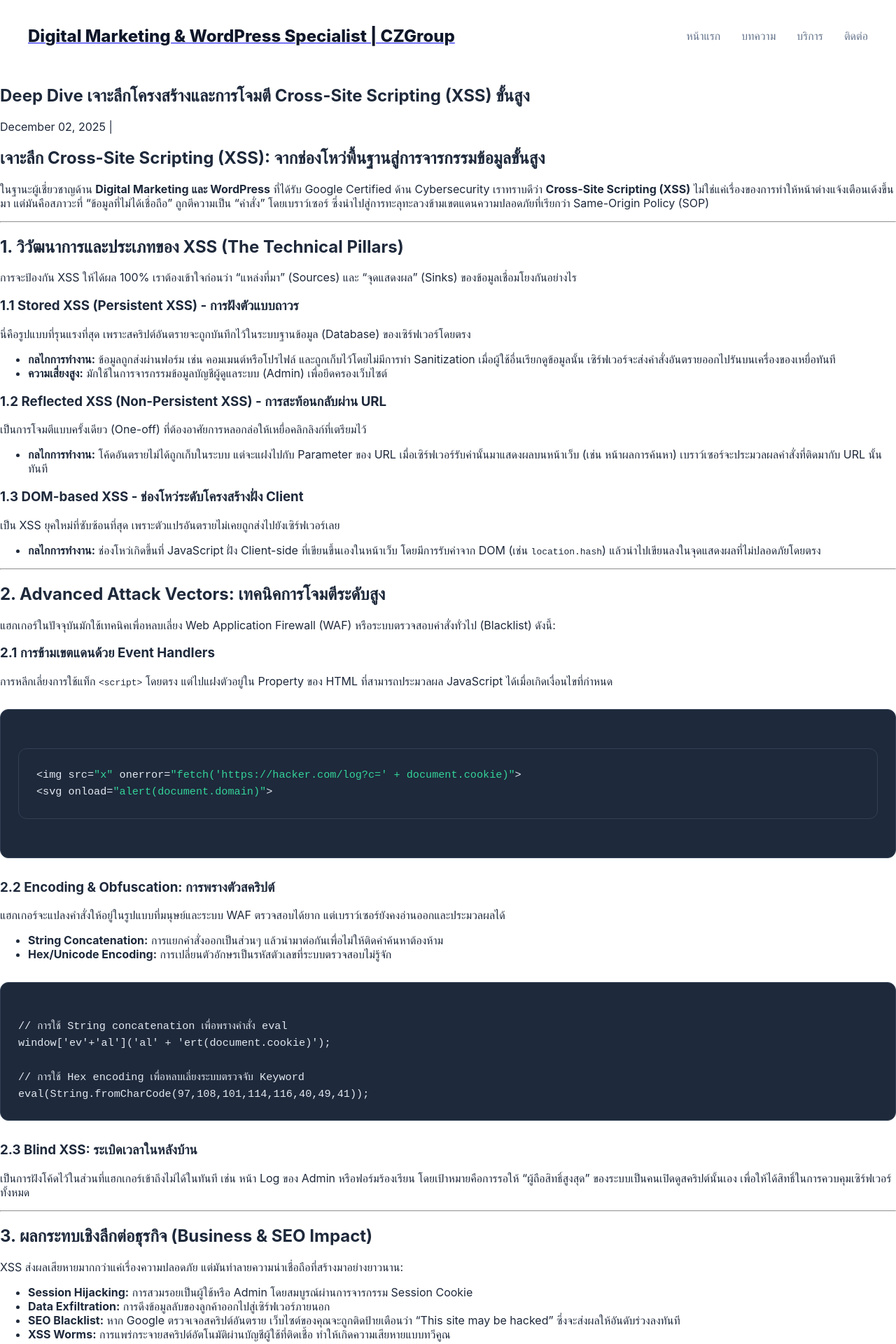
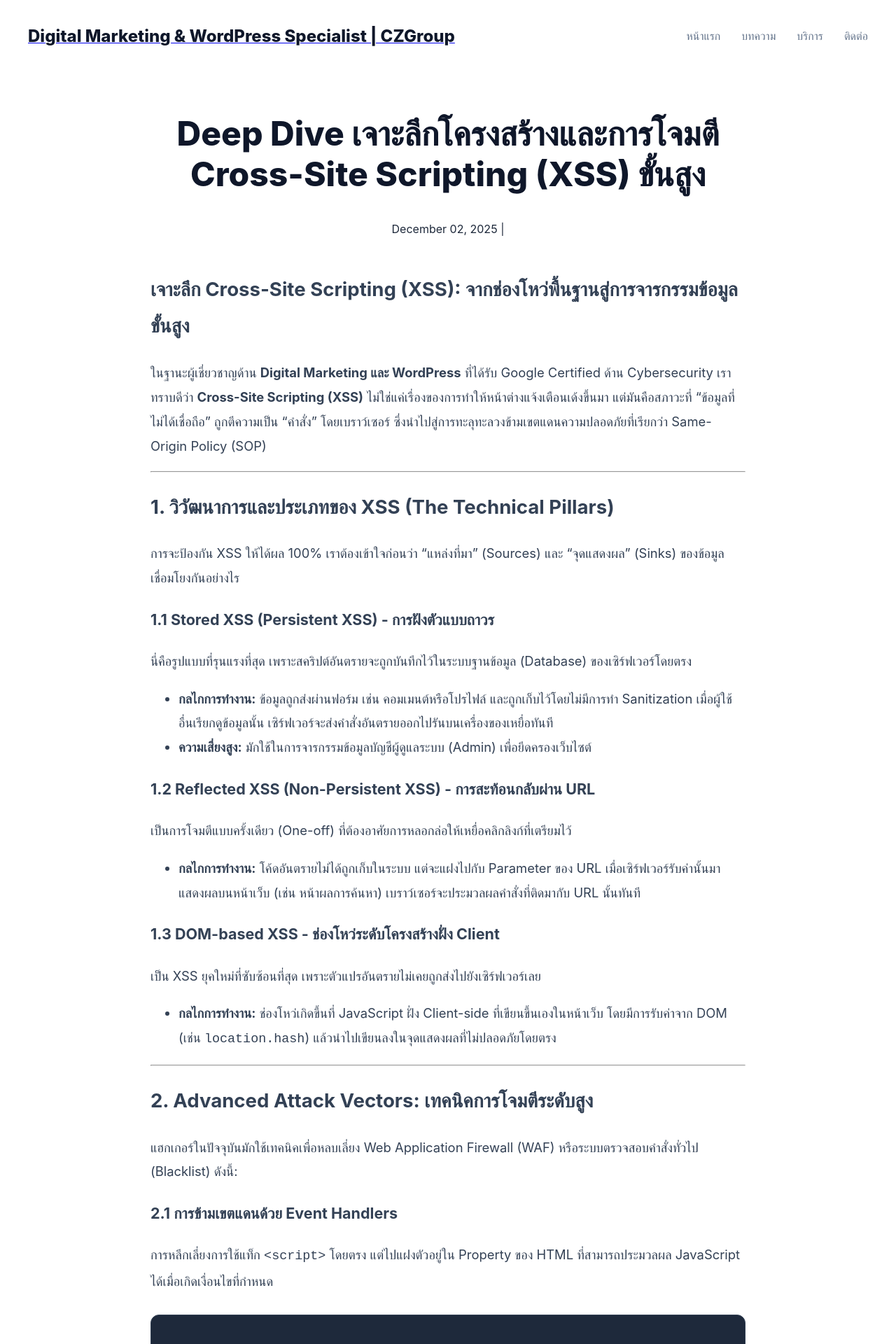
Before and after one commit to Yuukub/yuukub.github.io, a Jekyll site: the page built from _posts/2025-12-23-xss-deep-dive.md, in a window 1280 px wide. Shown: the top 1920 px of the page at 70% size. Built offline with Jekyll 4.4.1, drawn with Linux system fonts in a browser that asks for light colours.

Commit message:
Update main.css

```diff
--- a/assets/main.css
+++ b/assets/main.css
@@ -106,3 +106,111 @@
   .social-links { justify-content: center; }
   .post-grid { grid-template-columns: 1fr; }
 }
+
+/* ==========================================================================
+   Code Highlight Fix (แก้ปัญหาคอมเมนต์สีแดงจากรูป image_018d60)
+   ========================================================================== */
+
+pre, .highlight {
+  background-color: var(--code-bg) !important;
+  color: #e2e8f0 !important;
+  padding: 24px;
+  border-radius: 12px;
+  overflow-x: auto;
+  font-family: 'Fira Code', monospace;
+  font-size: 0.95rem;
+  line-height: 1.6;
+  border: 1px solid #334155;
+  margin: 30px 0;
+}
+
+/* บังคับลบพื้นหลังที่ผิดปกติในคอมเมนต์ */
+.highlight .c,
+.highlight .cm,
+.highlight .c1,
+.highlight .cp {
+  color: #94a3b8 !important;         /* เปลี่ยนเป็นสีเทาสบายตา */
+  background-color: transparent !important; /* ลบพื้นหลังสีแดงออก */
+  font-style: italic !important;
+}
+
+.highlight .k { color: #f472b6; }    /* Keywords */
+.highlight .s, .highlight .s2 { color: #34d399; } /* Strings */
+
+/* ==========================================================================
+   Footer Styling (จัดกึ่งกลางและสมดุลจากรูป image_012049)
+   ========================================================================== */
+
+.site-footer {
+  background-color: var(--dark-bg);
+  color: #94a3b8;
+  padding: 80px 0 40px;
+  margin-top: 100px;
+}
+
+.footer-container {
+  display: grid;
+  grid-template-columns: 1.5fr 1fr 1fr; /* แบ่งสัดส่วน 3 คอลัมน์ */
+  gap: 60px;
+  max-width: 1200px;
+  margin: 0 auto;
+  padding: 0 20px;
+  text-align: left; /* จัดข้อความชิดซ้ายในคอลัมน์เพื่อความอ่านง่าย */
+}
+
+.footer-title {
+  color: #f8fafc;
+  font-size: 1.25rem;
+  margin-bottom: 25px;
+  font-weight: 700;
+}
+
+.social-links {
+  display: flex;
+  gap: 12px;
+  margin-top: 20px;
+}
+
+.social-links a {
+  background: #1e293b;
+  color: #fff;
+  padding: 10px 15px;
+  border-radius: 8px;
+  text-decoration: none;
+  font-size: 0.85rem;
+  transition: 0.3s ease;
+}
+
+.social-links a:hover {
+  background: var(--primary-color);
+  transform: translateY(-3px);
+}
+
+/* ==========================================================================
+   Single Post Layout (Typography)
+   ========================================================================== */
+
+.single-post-container {
+  max-width: 850px; /* ความกว้างที่เหมาะสมที่สุดสำหรับการอ่าน */
+  margin: 60px auto;
+  padding: 0 20px;
+}
+
+.post-page-header { text-align: center; margin-bottom: 50px; }
+.post-page-title { font-size: 3rem; color: var(--dark-bg); line-height: 1.2; font-weight: 800; }
+.post-page-content { line-height: 1.9; font-size: 1.15rem; color: #334155; }
+
+/* Author Card Design */
+.author-card {
+  background: var(--light-bg);
+  padding: 40px;
+  border-radius: 20px;
+  border: 1px solid var(--border-color);
+  margin-top: 60px;
+}
+
+@media (max-width: 768px) {
+  .footer-container { grid-template-columns: 1fr; text-align: center; }
+  .social-links { justify-content: center; }
+  .post-page-title { font-size: 2.2rem; }
+}
```
